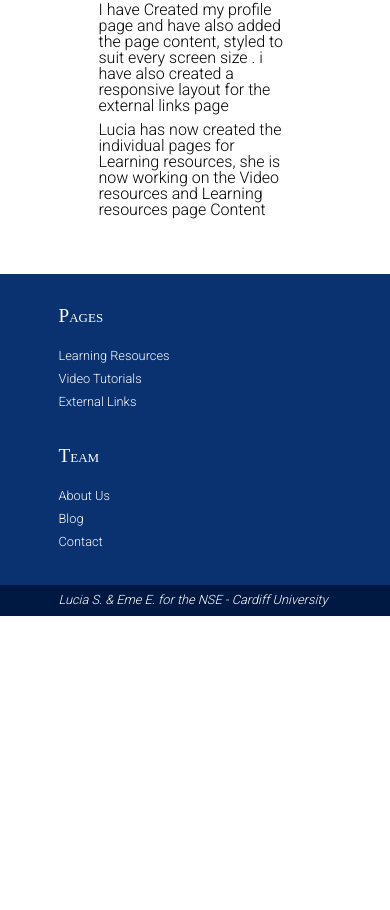
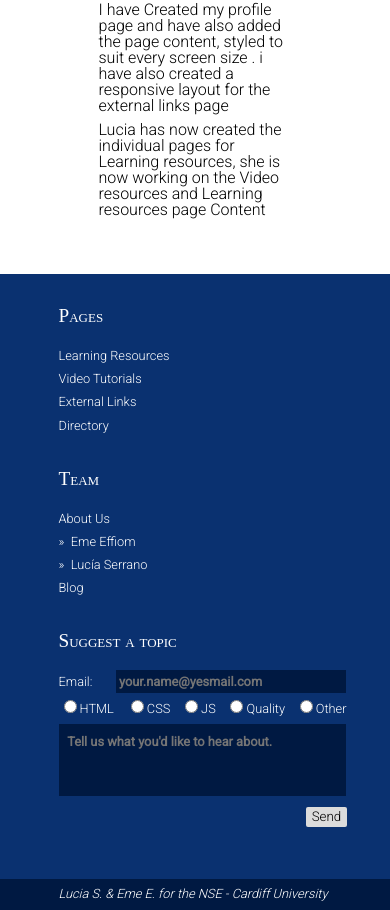
Before and after one commit to arisasdf/c-uni-react-exercise, a React (Create React App) app: page /blog in a window 390 px wide. Shown: the part 3187-4097 px from the top of the page. Before the commit the page ends 3803 px from the top, so only its background shows below. Built offline with nearby package versions, Linux system fonts and the light colour scheme; a web font is replaced by a local one.

Commit message:
Footer Updates - Added correct links to the footer - Created the RequestForm component - Added the RequestForm component into the footer - Added interaction and validation to the form - CSS updates to include the form in responsiveness

```diff
--- a/src/components/Footer.js
+++ b/src/components/Footer.js
@@ -1,4 +1,5 @@
 import React, { Component } from 'react';
+import RequestForm from './RequestForm';
 
 class Footer extends Component {
 	render() {
@@ -7,19 +8,23 @@ class Footer extends Component {
 				<div class="global-footer__block">
 					<h4>Pages</h4>
 					<ul>
-						<li><a href="#">Learning Resources</a></li>
-						<li><a href="#">Video Tutorials</a></li>
-						<li><a href="#">External Links</a></li>
+						<li><a href="/learning">Learning Resources</a></li>
+						<li><a href="/video">Video Tutorials</a></li>
+						<li><a href="/external">External Links</a></li>
+						<li><a href="/directory">Directory</a></li>
 					</ul>
 				</div>
 				<div class="global-footer__block">
 					<h4>Team</h4>
 					<ul>
-						<li><a href="#">About Us</a></li>
-						<li><a href="#">Blog</a></li>
-						<li><a href="#">Contact</a></li>
+						<li><a href="/about">About Us</a></li>
+						<li><a href="/about/eme">&raquo;&ensp;Eme Effiom</a></li>
+						<li><a href="/about/lucia">&raquo;&ensp;Luc&iacute;a Serrano</a></li>
+						<li><a href="/blog">Blog</a></li>
 					</ul>
 				</div>
+        <RequestForm />
+        <div class="clearfix"></div>
 				<div class="global-footer__copyright">Lucia S. &amp; Eme E. for the NSE - Cardiff University</div>
 			</footer>
 		);
--- /dev/null
+++ b/src/components/RequestForm.js
@@ -0,0 +1,112 @@
+import React, { Component } from 'react';
+
+class RequestForm extends Component {
+	constructor(props) {
+		super(props);
+		this.state = {
+			email: '',
+			category: '',
+			description: ''
+		}
+
+		this.handleChange = this.handleChange.bind(this);
+		this.handleSubmit = this.handleSubmit.bind(this);
+	}
+
+	handleChange(e) {
+		const tgt = e.target;
+		if (tgt.type !== 'radio' || tgt.checked) {
+			this.setState({[tgt.name]: tgt.value});
+		}
+	}
+
+	handleSubmit(e) {
+		let errorMsg = '',
+			email = this.state.email,
+			description = this.state.description;
+		  /*emailRegex = /^[a-zA-Z0-9.!#$%&’*+/=?^_`{|}~-]+@[a-zA-Z0-9-]+(?:\.[a-zA-Z0-9-]+)*$/;*/
+		// Email regular expression taken from https://emailregex.com/
+
+		e.preventDefault();
+
+		if (email.length === 0) {
+			alert("Please enter an email so we can get in touch.");
+			return;
+		} // else if (!emailRegex.test(email)) {
+
+			// errorMsg += "That doesn't really look like an email address."
+		// }
+		if (this.state.category.length === 0) {
+			alert("Please choose a category for your suggested topic.");
+			return;
+		}
+
+		if (description.length < 10) {
+			alert("Hmm, that description is awfully short.");
+			return;
+		}
+
+		if (description.length > 200) {
+			alert("Please keep your description to 200 characters or less.");
+			return;
+		}
+		this.setState({
+			email: '',
+			category: '',
+			description: ''
+		});
+
+		alert("Thanks! We'll be in touch.");
+	}
+
+
+	render() {
+		return (
+			<form class="resource__request-form global-footer__block" onSubmit={this.handleSubmit}>
+				<h4>Suggest a topic</h4>
+				<label for="email__input">Email:</label><input name="email" type="text" id="email__input" placeholder="your.name@yesmail.com" onChange={this.handleChange} value={this.state.email}/>
+				<div class="category__radios">
+					<label for="html__radio">
+						<input name="category"
+							type="radio"
+							value="html"
+							id="html__radio"
+							checked={this.state.category === 'html'}
+							onChange={this.handleChange} />HTML</label>
+					<label for="css__radio">
+						<input name="category"
+							type="radio"
+							value="css"
+							id="css__radio"
+							checked={this.state.category === 'css'}
+							onChange={this.handleChange} />CSS</label>
+					<label for="js__radio">
+						<input name="category"
+							type="radio"
+							value="js"
+							id="js__radio"
+							checked={this.state.category === 'js'}
+							onChange={this.handleChange} />JS</label>
+					<label for="quality__radio">
+						<input name="category"
+							type="radio"
+							value="quality"
+							id="quality__radio"
+							checked={this.state.category === 'quality'}
+							onChange={this.handleChange} />Quality</label>
+					<label for="other__radio">
+						<input name="category"
+							type="radio"
+							value="other"
+							id="other__radio"
+							checked={this.state.category === 'other'}
+							onChange={this.handleChange} />Other</label>
+				</div>
+				<textarea name="description" placeholder="Tell us what you'd like to hear about." id="description__textbox" onChange={this.handleChange} value={this.state.description}></textarea>
+				<button type="submit">Send</button>
+			</form>
+		);
+	}
+}
+
+export default RequestForm;
--- a/src/css/medium.css
+++ b/src/css/medium.css
@@ -1,2 +1,3 @@
 @import "medium/Header.css";
 @import "medium/Home.css";
+@import "medium/Footer.css";
--- /dev/null
+++ b/src/css/medium/Footer.css
@@ -0,0 +1,5 @@
+.resource__request-form {
+	float: none;
+	padding: 0 0 2em 15%;
+	margin-bottom: 3em;
+}
--- a/src/css/xlarge/Footer.css
+++ b/src/css/xlarge/Footer.css
@@ -1,10 +1,13 @@
+/* ---------
+Footer Links
+--------- */
 .global-footer {
 	background-color: #0A3170;
 	color: #FFF;
 }
 
 .global-footer__block {
-	width: 14em;
+	width: 12em;
 	display: inline-block;
 	padding: 2em 0;
 	vertical-align: top;
@@ -31,3 +34,56 @@
 	font-style: italic;
 	font-size: .8em;
 }
+
+
+/* ---------
+Request Form
+--------- */
+.resource__request-form {
+	float: right;
+	width: 18em;
+	margin-right: 15%;
+}
+.resource__request-form label,
+.resource__request-form input,
+.resource__request-form textarea {
+	font-size: .8em;
+}
+.resource__request-form .category__radios {
+	display: flex;
+	justify-content: space-between;
+	padding: .3em 0 .5em;
+}
+
+.resource__request-form label:first-of-type {
+	display: inline-block;
+	width: 20%;
+}
+.resource__request-form #email__input {
+	display: inline-block;
+	padding: 0 1%;
+	width: 78%;
+	height: 1.8em;
+}
+.resource__request-form #description__textbox {
+	width: 94%;
+	height: 4em;
+	resize: none;
+	padding: .8em 3%;
+}
+.resource__request-form #email__input,
+.resource__request-form #description__textbox {
+	background-color: #001942;
+	color: white;
+	border: none;
+	font-weight: 600;
+}
+
+.resource__request-form button {
+	float: right;
+	margin-top: .6em;
+	background-color: gainsboro;
+	border: none;
+	border-radius: 2px;
+	padding: .2em .4em;
+}
--- a/src/css/xsmall/Footer.css
+++ b/src/css/xsmall/Footer.css
@@ -6,3 +6,6 @@
 	margin: 0;
 	padding-bottom: 0;
 }
+.resource__request-form {
+	padding: 0 0 2em 15%;
+}
```
